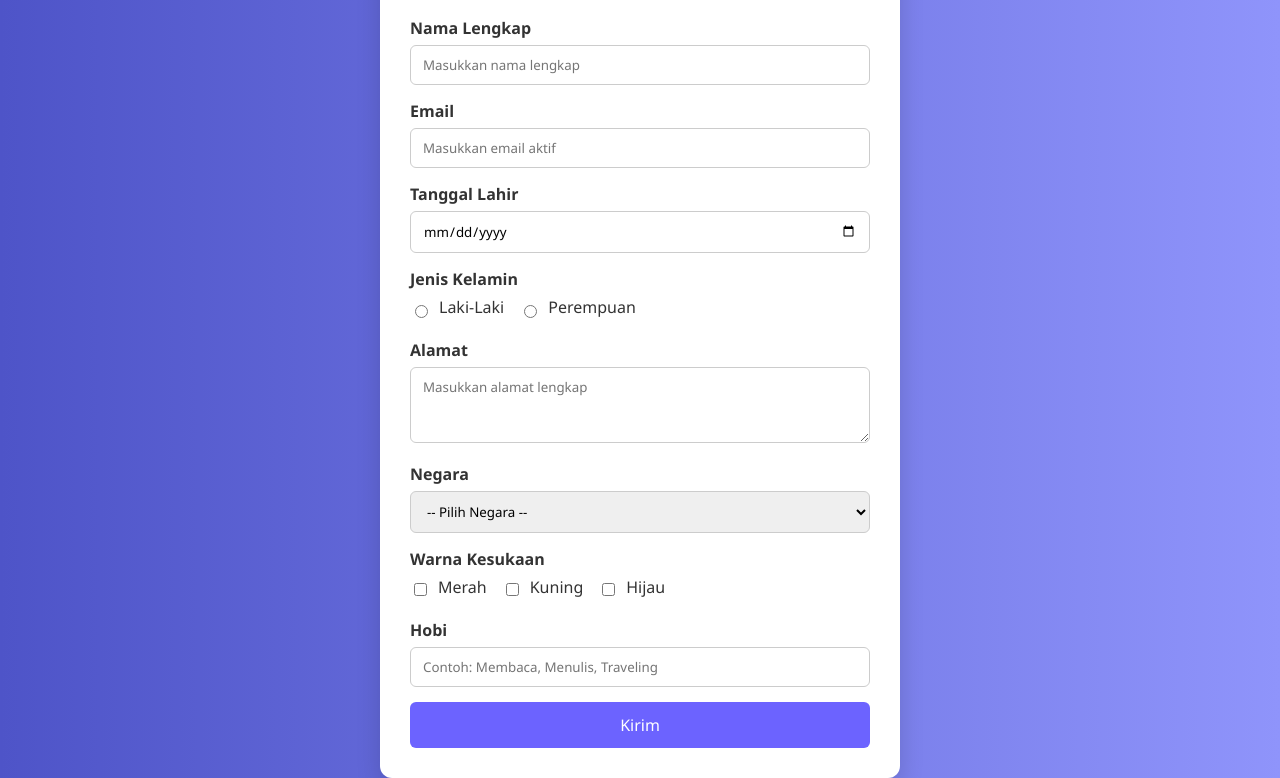
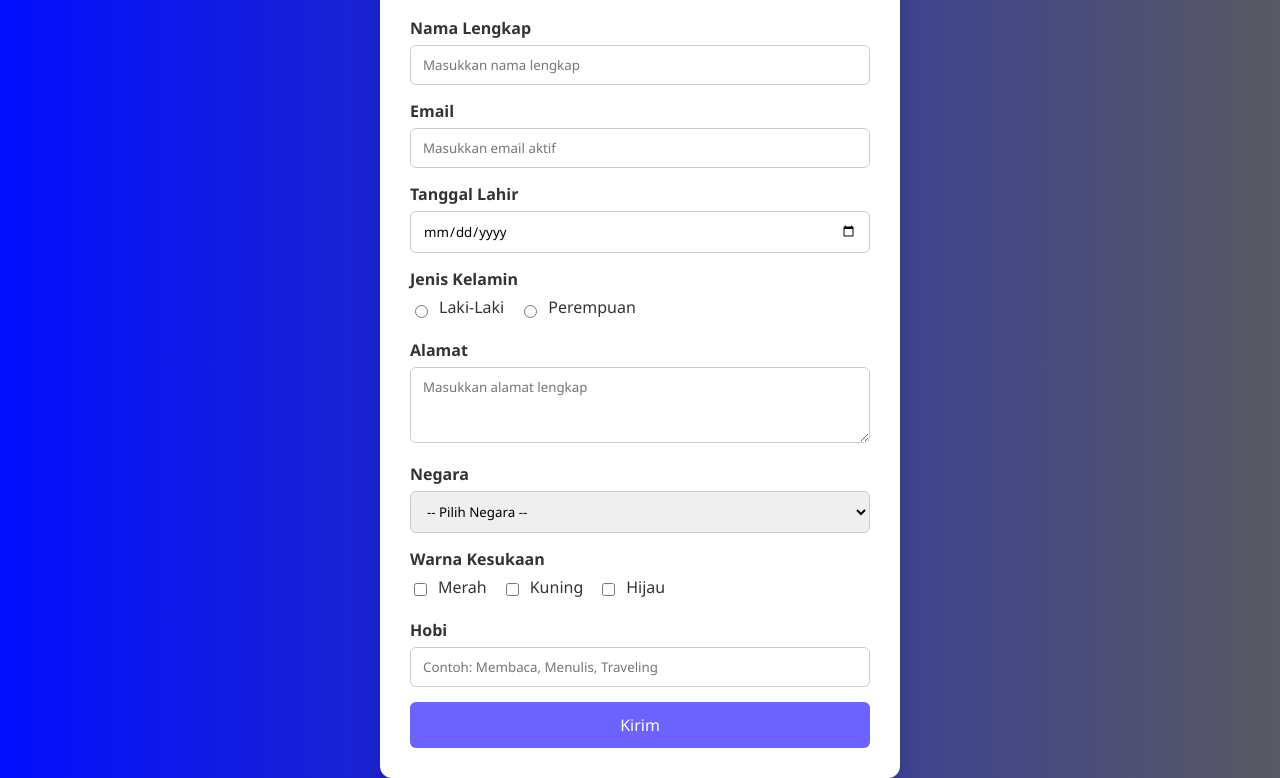
Before and after one commit to fadhlur28/form_html, a plain HTML site: page index.html in a window 1280 px wide. Shown: the part 146-924 px from the top of the page. Drawn offline with Linux system fonts and the light colour scheme.

Commit message:
Update form.css

```diff
--- a/form.css
+++ b/form.css
@@ -6,7 +6,7 @@
 body {
   margin: 0;
   padding: 0;
-  background: linear-gradient(to right, #4e54c8, #8f94fb);
+  background: linear-gradient(to right, #020eff, #585962);
   min-height: 100vh;
   display: flex;
   justify-content: center;
```
